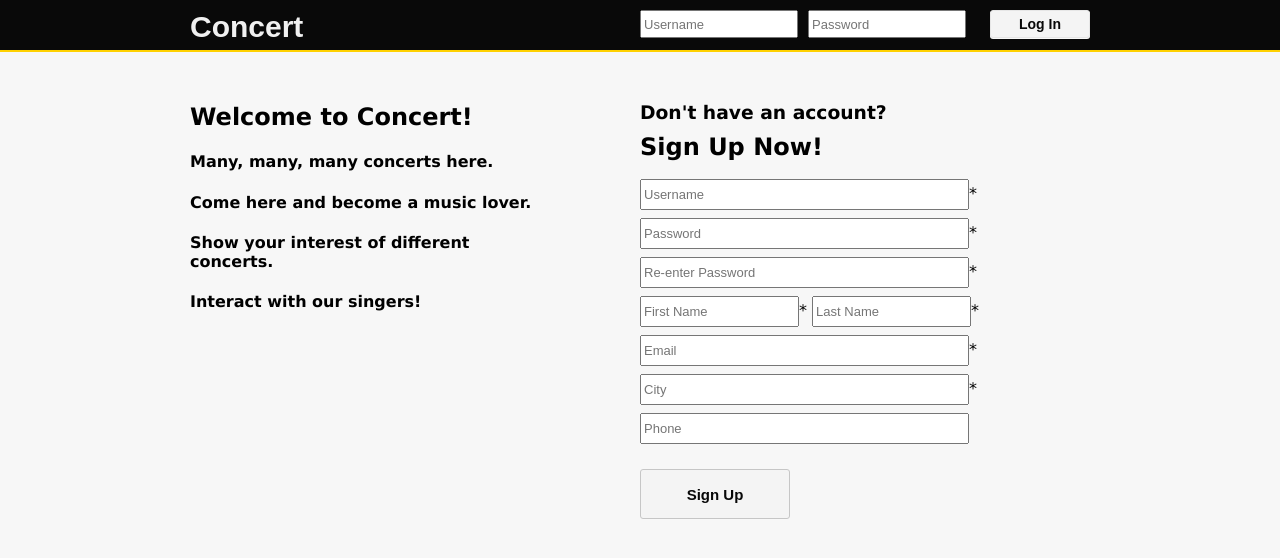
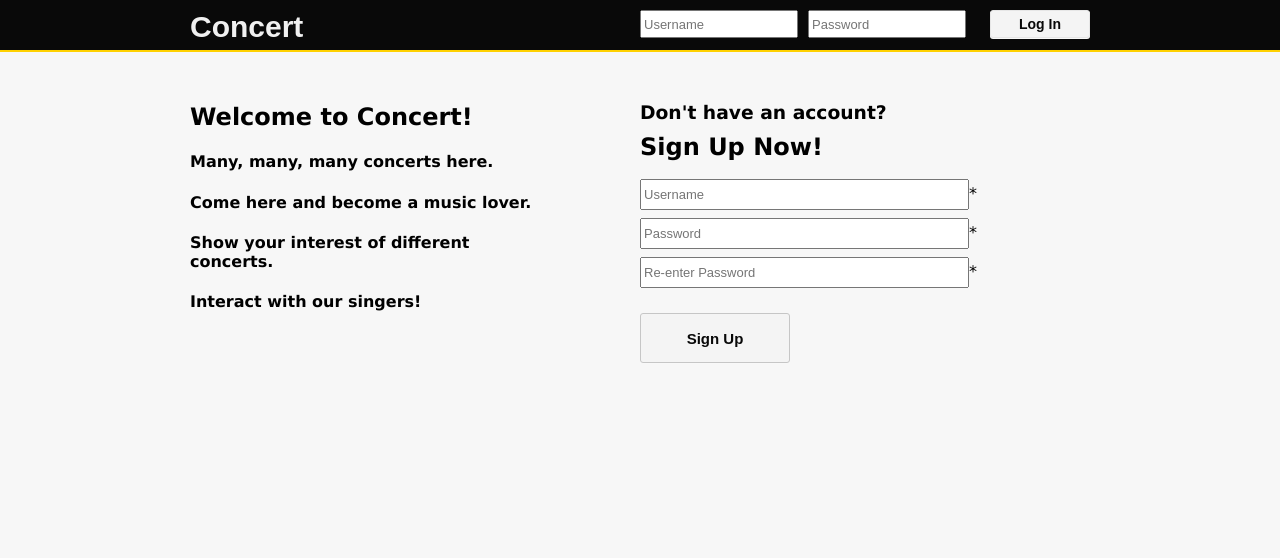
Before and after one commit to southpenguin/Concert, a PHP site: page /entry.php in a window 1280 px wide. Shown: the top 558 px of the page. Run offline with PHP 8.4, Linux system fonts and the light colour scheme.

Commit message:
Update entry.php

```diff
--- a/php/entry.php
+++ b/php/entry.php
@@ -46,11 +46,7 @@
                     <input id="username" class="signuptext" type="text" name="Username" placeholder="Username"><span class="required">*</span>
                     <input id="password" class="signuptext" type="password" name="Password" placeholder="Password"><span class="required">*</span>
                     <input id="repassword" class="signuptext" type="password" name="Reenter_Password" placeholder="Re-enter Password"><span class="required">*</span>
-                    <input id="firstname" class="signuphalftext" type="text" name="FirstName" placeholder="First Name"><span class="required">*</span>
-                    <input id="lastname" class="signuphalftext" type="text" name="LastName" placeholder="Last Name"><span class="required">*</span>
-                    <input id="email" class="signuptext" type="text" name="Email" placeholder="Email"><span class="required">*</span>
-                    <input id="city" class="signuptext" type="text" name="City" placeholder="City"><span class="required">*</span>
-                    <input id="phone" class="signuptext" type="text" name="Phone" placeholder="Phone">
+
                     <input class="submitbutton" type="submit" name="SignUp" value="Sign Up">
                 </form>
             </div>
```
